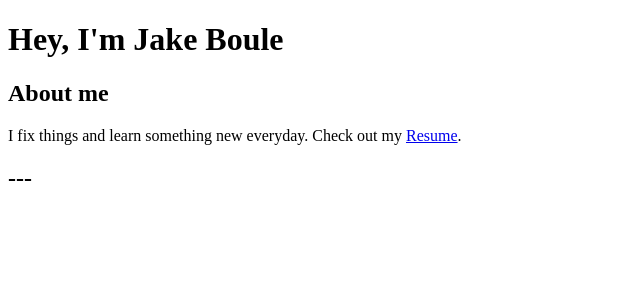
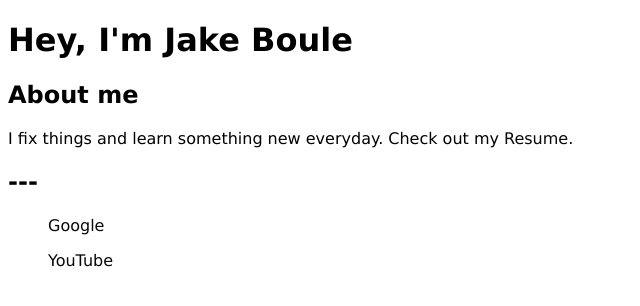
Before and after one commit to JakeBoule/JakeBoule.github.io, a plain HTML site: page index.html in a window 1280 px wide. Shown: the whole page, without its empty margins (0-640 px from the left). Drawn offline with Linux system fonts and the light colour scheme.

Commit message:
Update index.html

```diff
--- a/index.html
+++ b/index.html
@@ -4,6 +4,20 @@
     <meta charset="UTF-8">
     <meta name="viewport" content="width=device-width, initial-scale=1.0">
     <title>Welcome!</title>
+    <style>
+          body {
+            font-family: Verdana, Geneva, Tahoma, sans-serif;
+        }
+        a {
+            color: rgb(8, 8, 8);
+            text-decoration: none;
+        }
+
+        a:hover{
+            color: coral;
+            text-decoration: underline;
+        }
+    </style>
 </head>
 <h1>Hey, I'm Jake Boule</h1>
 <body>
@@ -16,7 +30,10 @@
     </p>
     <h2>---</h2>
     <p>
-
+      <ul>
+        <p><a href="http://google.com" target="_blank">Google</a></p>
+        <p><a href="http://Youtube.com" target="_blank">YouTube</a></p>
+      </ul>
     </p>
 </body>
 </html>
```
